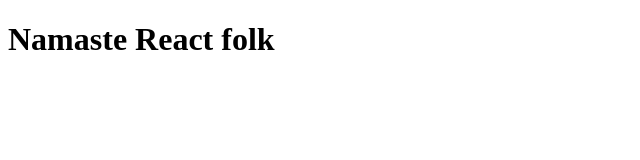
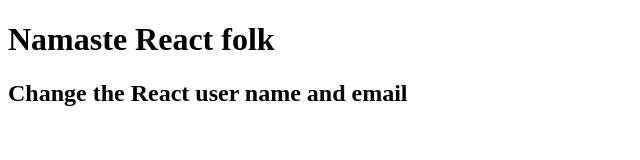
Before and after one commit to nadeem-ds/NamasteReact, a plain HTML site: page index.html in a window 1280 px wide. Shown: the whole page, without its empty margins (0-640 px from the left). Drawn offline with Linux system fonts and the light colour scheme.

Commit message:
third commit

```diff
--- a/index.html
+++ b/index.html
@@ -7,5 +7,6 @@
 </head>
 <body>
     <h1>Namaste React folk</h1>
+    <h2>Change the React user name and email</h2>
 </body>
 </html>
```
